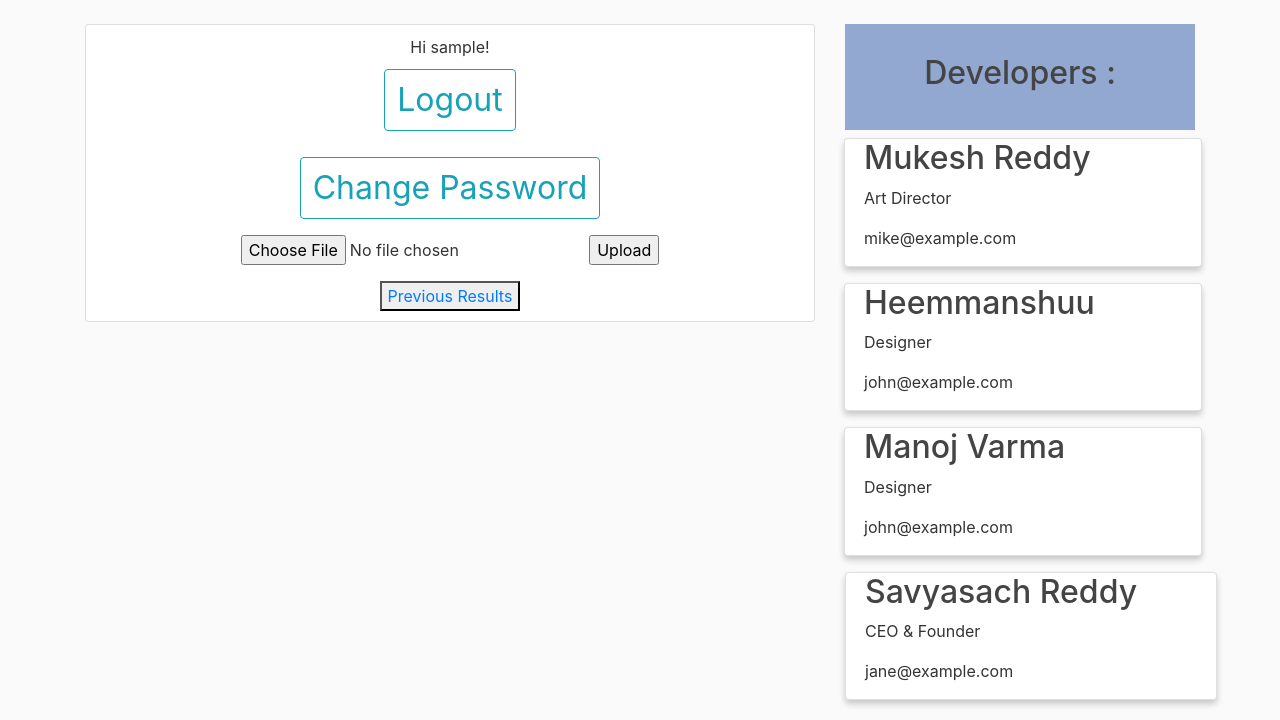
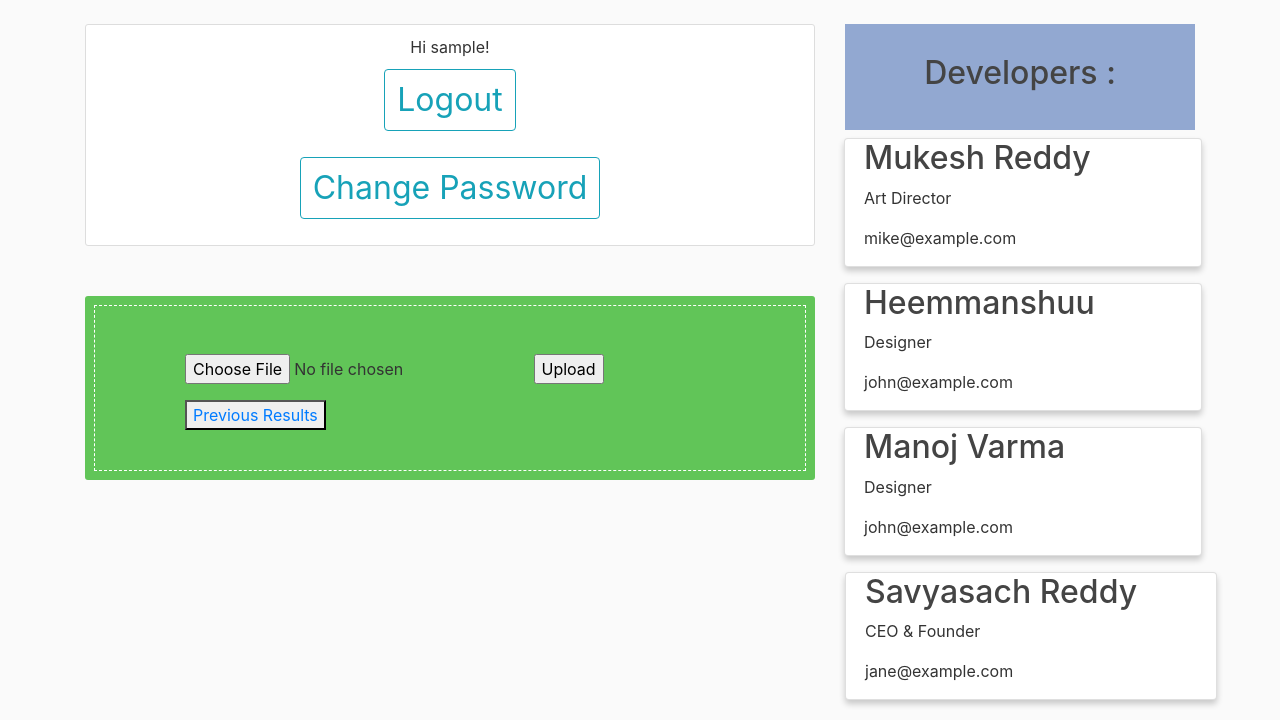
Before and after one commit to Mukesh231/RedPlag, a Django app: page /home/ in a window 1280 px wide. Shown: the part 56-776 px from the top of the page. Run offline with Django 3.2, Linux system fonts and the light colour scheme; the visitor is signed in with stand-in values (Sample User, id 1); some libraries are stand-ins or nearby versions.

Commit message:
added a bit style

```diff
--- a/static/css/main.css
+++ b/static/css/main.css
@@ -217,3 +217,13 @@ a.article-title:hover {
   cursor: pointer;
   margin-top: 1rem;
 }
+
+.upload{
+  background: #61c558;
+  padding: 50px 100px;
+  outline: 1px solid white;
+  outline-offset: -10px;
+  outline-style: dashed;
+  border-radius: 3px;
+  margin-top: 50px;
+}
--- a/templates/home.html
+++ b/templates/home.html
@@ -28,21 +28,27 @@
 <form action='/password_change' method='GET' class="form-group">
     	<button class="btn btn-outline-info" type="submit" style="font-size: 32px; margin-top: 10px;">Change Password</button>
   </form>
-  <h3 id='msg'>{{msg}}</h3>
-  <form action='/file/' method="POST" enctype="multipart/form-data" >
-    {%csrf_token%}
-    <!-- {{form.non_field_errors}}
-    {{form.as_p}} -->
-    <input type='file' accept=".zip" name='file' required="true" id="file-upload">
-    <input type='submit' onclick="return VerifyUploadSizeIsOK()" value='Upload'>
-</form>
-  <button><a href="{% url 'prev' %}">Previous Results</a></button>
+
 	{% else %}
   <p>Please log in to continue</p>
   <a href="/login">Sign In</a>
   <p>Don't have an account yet?</p>
   <a href="/signup">Sign Up</a>
 {% endif %}
+</div>
+{% if user.is_authenticated %}
+  <div class='upload'>
+    <h3 id='msg'>{{msg}}</h3>
+    <form action='/file/' method="POST" enctype="multipart/form-data" >
+      {%csrf_token%}
+      <!-- {{form.non_field_errors}}
+      {{form.as_p}} -->
+      <input type='file' accept=".zip" name='file' required="true" id="file-upload">
+      <input type='submit' onclick="return VerifyUploadSizeIsOK()" value='Upload'>
+    </form>
+    <button id='prev'><a href="{% url 'prev' %}">Previous Results</a></button>
+  </div>
+{% endif %}
 
-</div>
+
 {% endblock %}
```
Also changed, not shown: fileupload/views.py (+11 -10 lines).
